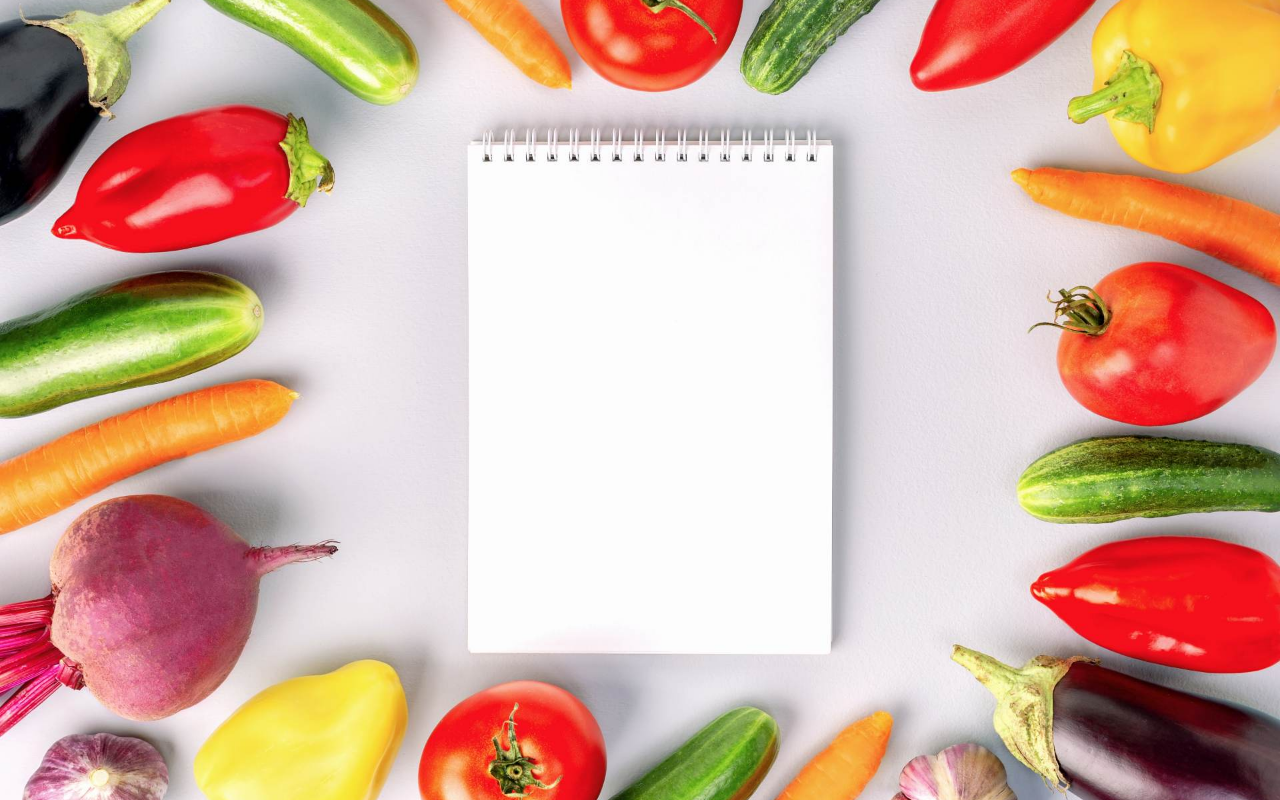
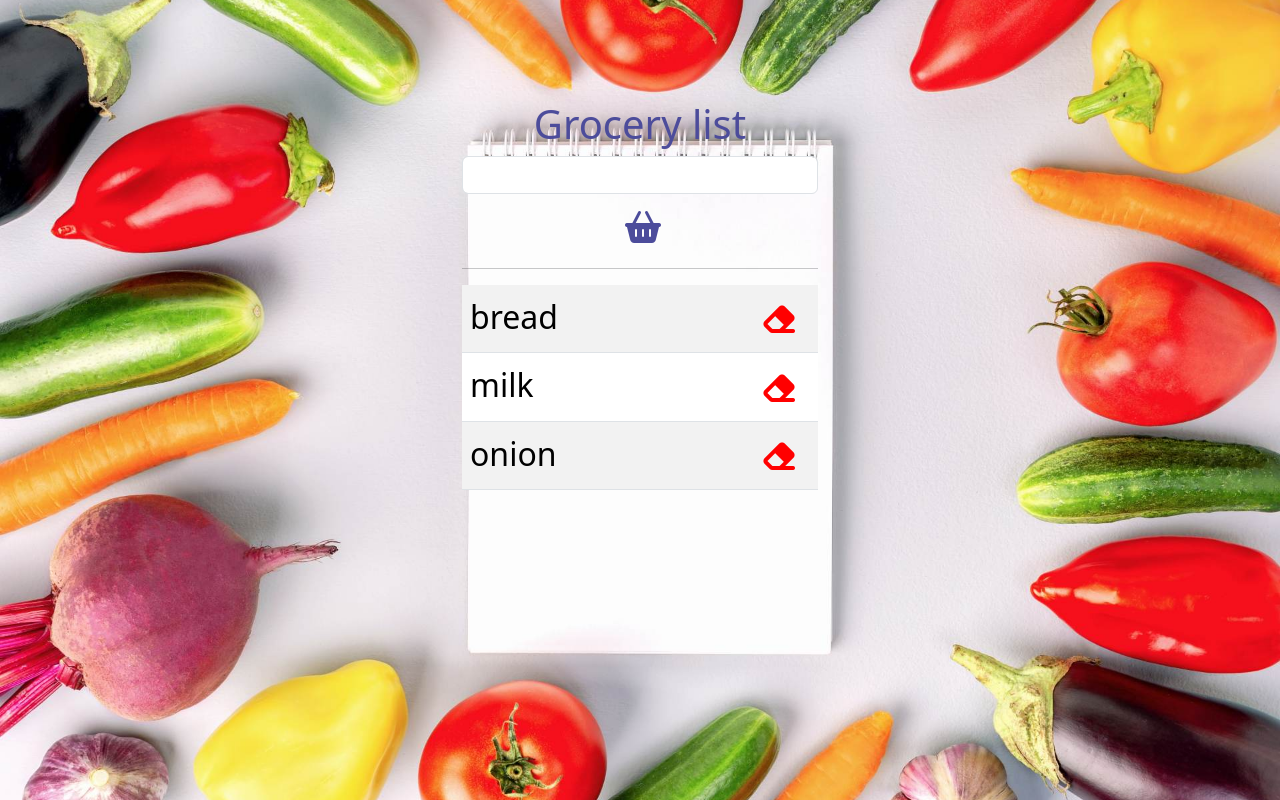
Before and after one commit to jimmyatv/GroceryList, a plain HTML site: page index.html in a window 1280 px wide. Drawn offline with nearby package versions, Linux system fonts and the light colour scheme.

Commit message:
HTML and Add button , done

```diff
--- a/app.js
+++ b/app.js
@@ -0,0 +1,42 @@
+const addElement = document.querySelector('.add');
+const groceryElement = document.querySelector('.grocery');
+const groceryListElement = document.querySelector('.groceryListBody');
+
+
+const list = ['bread', 'milk', 'onion'];
+
+window.onload = () => {
+    list.forEach((element, idx) => {
+        groceryListElement.innerHTML += `
+        <tr>
+            <td>${element}</td>
+            <td><button class="btn delete-${idx}" ><i class="fa-solid fa-eraser"></i></button></td>
+        </tr>`
+    })
+}
+
+
+const read = () => {
+
+    groceryListElement.innerHTML = '';
+
+    list.forEach((element, idx) => {
+        groceryListElement.innerHTML += `
+        <tr>
+            <td>${element}</td>
+            <td><button class="btn delete-${idx}" onClick="deleteItem(event)"><i class="fa-solid fa-eraser"></i></button></td>
+        </tr>`
+    })
+}
+
+
+addElement.addEventListener('click', () => {
+    if(groceryElement.value !== ''){
+        list.push(groceryElement.value);
+    }
+
+
+    groceryElement.value = '';
+    groceryElement.focus();
+    read();
+})
--- a/index.html
+++ b/index.html
@@ -6,18 +6,37 @@
     <meta name="viewport" content="width=device-width, initial-scale=1.0">
     <link rel="stylesheet" href="style.css">
     <link href="https://cdn.jsdelivr.net/npm/bootstrap@5.3.0-alpha1/dist/css/bootstrap.min.css" rel="stylesheet" integrity="sha384-GLhlTQ8iRABdZLl6O3oVMWSktQOp6b7In1Zl3/Jr59b6EGGoI1aFkw7cmDA6j6gD" crossorigin="anonymous">
+    <script src="https://kit.fontawesome.com/0e3b0e9400.js" crossorigin="anonymous"></script>
     <title>Grocery list</title>
 </head>
 <body>
     <div class="container">
         <div class="row">
+
             <div class="col-md-4 col-sm-3">
 
             </div>
 
-            <div class="col-md-4 col-sm-3">
-                <h1></h1>
+
+            <div class="col-md-4 col-sm-6">
+                <h1 class="text-center" >Grocery list</h1>
+                <input type="text" class="form-control grocery">
+                <button class="btn add"><i class="fa-solid fa-basket-shopping"></i></button>
+                <hr>
+                <table class="table table-striped">
+                    <tbody class="groceryListBody">
+                        <!-- <tr>
+                            <td>Coffee</td>
+                            <td><button class="btn" ><i class="fa-solid fa-eraser"></i></button></td>
+                        </tr>
+                        <tr>
+                            <td>Milk</td>
+                            <td><button class="btn" ><i class="fa-solid fa-eraser"></i></button></td>
+                        </tr> -->
+                    </tbody>
+                </table>
             </div>
+
 
             <div class="col-md-4 col-sm-3">
 
--- a/style.css
+++ b/style.css
@@ -5,3 +5,28 @@ body {
     background-repeat: no-repeat;
     height: 100vh;
 }
+
+.container h1 {
+    margin-top: 100px;
+    color: rgb(76, 76, 155);
+}
+
+.fa-basket-shopping {
+    font-size: xx-large;
+    margin-top: 10px;
+    margin-left: 150px;
+    color: rgb(76, 76, 155);
+}
+
+.fa-eraser {
+    color: red;
+    font-size: xx-large;
+}
+
+td {
+    font-size: 32px;
+}
+
+td:first-child {
+    width: 100%;
+}
```
